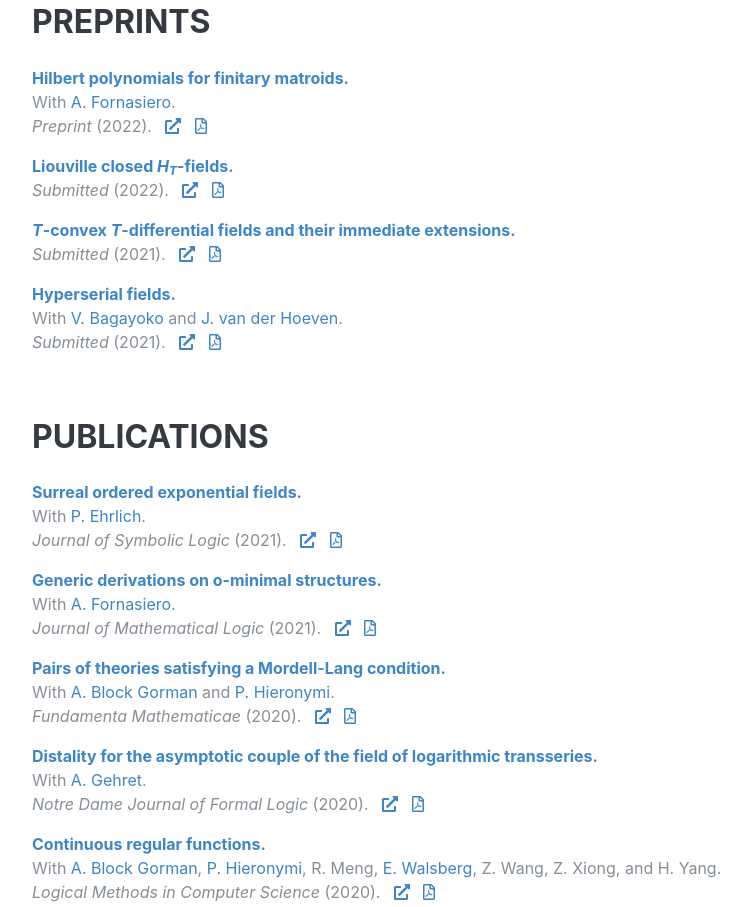
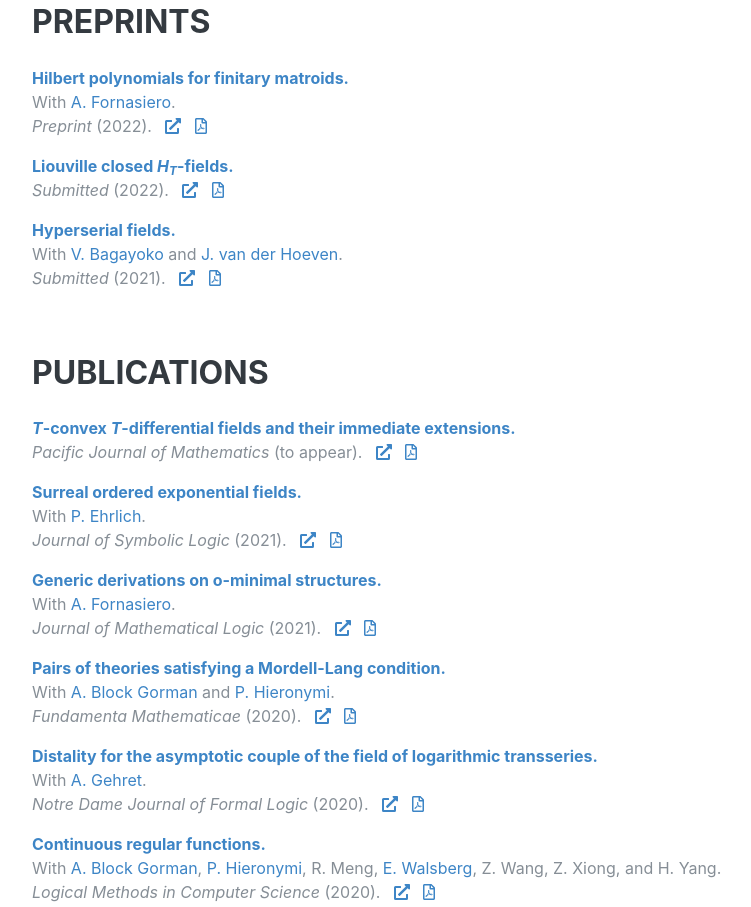
Before and after one commit to elliotakaplan/elliotakaplan.github.io, a plain HTML site: page index.html in a window 1280 px wide. Shown: the part 1064-1971 px from the top of the page, without its empty margins (288-1039 px from the left). Drawn offline with Linux system fonts and the light colour scheme; a web font is replaced by a local one.

Commit message:
Updated CV and publication info

```diff
--- a/index.html
+++ b/index.html
@@ -101,11 +101,6 @@ With <a href="https://sites.google.com/site/antongiuliofornasiero/home">A. Forna
 &nbsp; <a href="https://arxiv.org/abs/2201.13258"><i class="fas fa-external-link-alt"></i></a>
 &nbsp; <a href="Liouville_closed_HT-fields.pdf"><i class="far fa-file-pdf"></i></a></p>
 
-<p><b><span class="text-primary"><i>T</i>-convex <i>T</i>-differential fields and their immediate extensions.</span></b><br>
-<i>Submitted</i> (2021).
-&nbsp; <a href="https://arxiv.org/abs/2104.10802"><i class="fas fa-external-link-alt"></i></a>
-&nbsp; <a href="T-convex_T-differential_fields_and_their_immediate_extensions.pdf"><i class="far fa-file-pdf"></i></a></p>
-
 <p><b><span class="text-primary">Hyperserial fields.</span></b><br>
 With <a href="https://staff.umons.ac.be/Vincent.BAGAYOKO/activitesEn.html">V. Bagayoko</a> and <a href="http://www.texmacs.org/joris/main/joris.html">J. van der Hoeven</a>.<br>
 <i>Submitted</i> (2021).
@@ -119,6 +114,11 @@ With <a href="https://staff.umons.ac.be/Vincent.BAGAYOKO/activitesEn.html">V. Ba
         <div class="resume-item d-flex flex-column flex-md-row justify-content-between mb-5">
           <div class="resume-content">
 		<h3 class="mb-0">Publications</h3><br>
+
+<p><b><span class="text-primary"><i>T</i>-convex <i>T</i>-differential fields and their immediate extensions.</span></b><br>
+<i>Pacific Journal of Mathematics</i> (to appear).
+&nbsp; <a href="https://arxiv.org/abs/2104.10802"><i class="fas fa-external-link-alt"></i></a>
+&nbsp; <a href="T-convex_T-differential_fields_and_their_immediate_extensions.pdf"><i class="far fa-file-pdf"></i></a></p>
 
 <p><b><span class="text-primary">Surreal ordered exponential fields.</span></b><br>
 With <a href="https://www.ohio.edu/cas/ehrlich">P. Ehrlich</a>.<br>
@@ -202,7 +202,7 @@ With D. Krcatovich and P. O'Brien.<br>
         <h2 class="mb-5">Teaching</h2>
 
 	 <p class="lead mb-5">
-	 This fall, I am teaching <a href="https://mcmasteru365.sharepoint.com/:w:/s/sci-course-outlines/ETQMExhSGgNDrPSOO6i616MByDWbh1jU28WB4-AIYqn8TA?e=ZfGeBv">Math 1ZA3</a>, section C03 (Engineering Mathematics I). Course information, announcements, and homework can be found at <a href="https://www.childsmath.ca/childsa/forms/main_login.php">childsmath.ca</a>. My office hours are Monday and Thursday from 4-5pm in 407 Hamilton Hall.</p>
+	 This fall, I am teaching <a href="https://mcmasteru365.sharepoint.com/:w:/s/sci-course-outlines/ETQMExhSGgNDrPSOO6i616MByDWbh1jU28WB4-AIYqn8TA?e=ZfGeBv">Math 1ZA3</a>, section C03 (Engineering Mathematics I). Course information, announcements, and homework can be found at <a href="https://www.childsmath.ca/childsa/forms/main_login.php">childsmath.ca</a>. My office hours are Monday and Thursday from 4-5pm in 407 Hamilton Hall. I am also a course assistant for Ronnie Nagloo's model theory course at the 2022 <a href="https://swc-math.github.io/aws/2023/2023PAWS.html">Preliminary Arizona Winter School</a> (PAWS).</p>
 
 
         <div class="resume-item d-flex flex-column flex-md-row justify-content-between mb-5">
```
Also changed, not shown: 4 other files.
